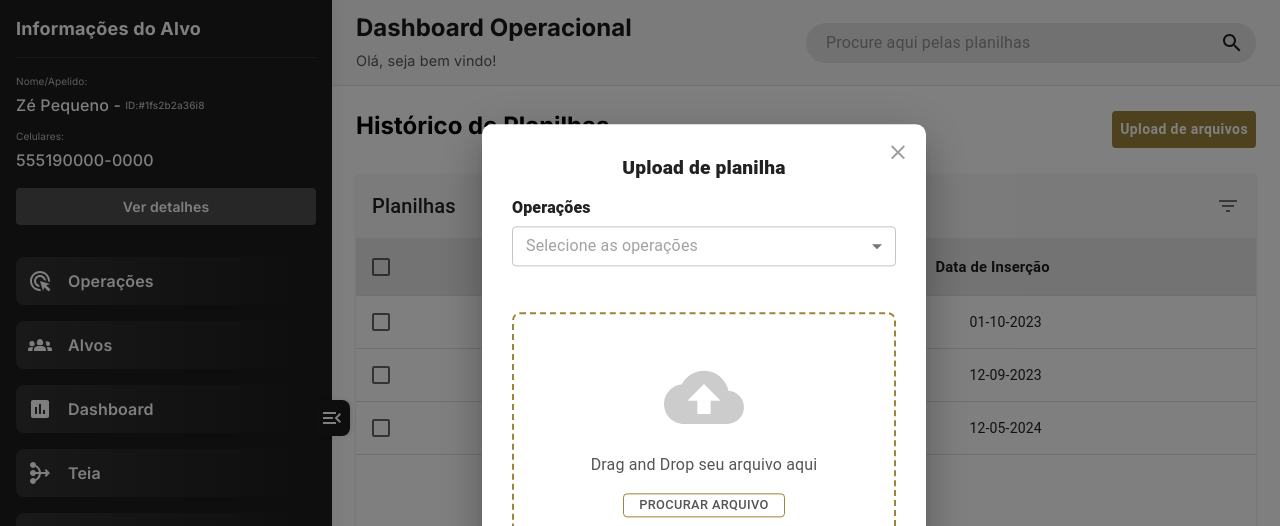
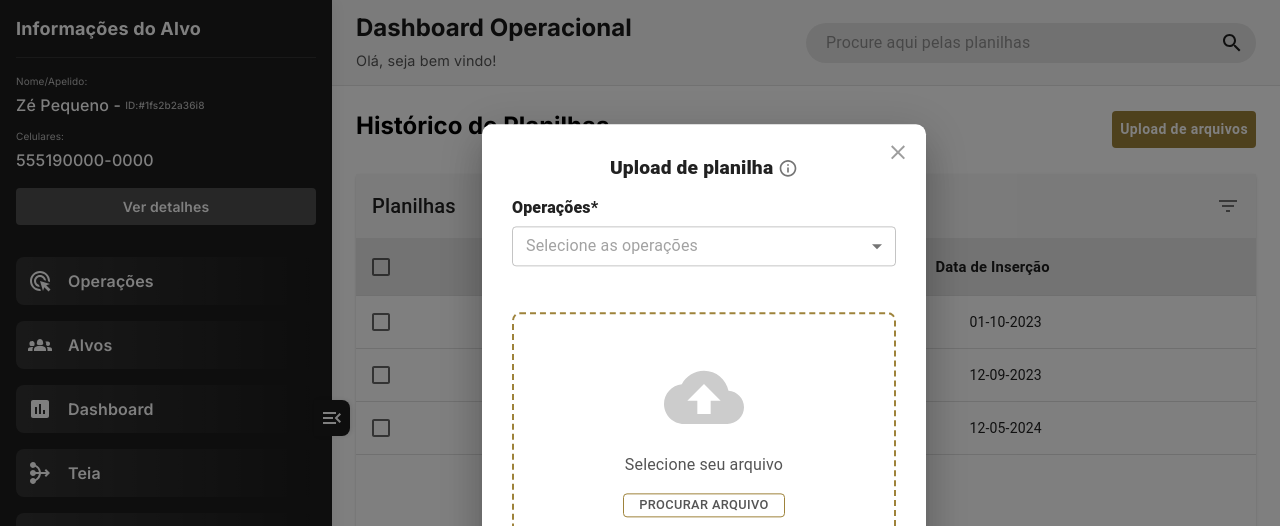
Before and after one commit to lucasdellatorre/dashboard-operacional-frontend, a React (Vite) app: page /planilhas in a window 1280 px wide. Both pictures are taken after a click on the button "Upload de arquivos". Shown: the top 526 px of the page. Built offline with nearby package versions, Linux system fonts and the light colour scheme.

Commit message:
add: tooltip and design changes

```diff
--- a/src/components/modal/uploadWorksheetModal.tsx
+++ b/src/components/modal/uploadWorksheetModal.tsx
@@ -1,23 +1,31 @@
-import { Box, Button, Dialog, IconButton, Typography } from "@mui/material";
+import {
+  Box,
+  Button,
+  Dialog,
+  IconButton,
+  Tooltip,
+  Typography,
+} from "@mui/material";
 import React from "react";
 import { Controller, useForm } from "react-hook-form";
 import { zodResolver } from "@hookform/resolvers/zod";
 import CloseIcon from "@mui/icons-material/Close";
+import InfoOutlinedIcon from "@mui/icons-material/InfoOutlined";
 import { z } from "zod";
 import UploadAreaInput from "../uploadAreaInput";
 import MultiSelect from "../multiSelect";
 
 const uploadModalSchema = z.object({
   uploadFile: z
-    .string({
-      required_error: "O upload de arquivo é obrigatório",
-    })
-    .min(1, "O upload de arquivo não pode estar vazio"),
+    .instanceof(File, {
+      message: "O upload de arquivo é obrigatório",
+    }),
   operations: z
     .array(z.string())
     .min(1, "Deve fornecer pelo menos uma operação")
     .nonempty("Lista de operações não pode estar vazia"),
 });
+
 
 interface UploadModalProps {
   isOpen: boolean;
@@ -42,7 +50,7 @@ const UploadWorksheetModal: React.FC<UploadModalProps> = ({
     setValue("operations", selected as [string, ...string[]]);
   };
   const handleFileSelected = (file: File) => {
-    setValue("uploadFile", file.name);
+    setValue("uploadFile", file);
   };
   const {
     control,
@@ -54,7 +62,7 @@ const UploadWorksheetModal: React.FC<UploadModalProps> = ({
     mode: "all",
     resolver: zodResolver(uploadModalSchema),
     defaultValues: {
-      uploadFile: "",
+      uploadFile: undefined,
       operations: [],
     },
   });
@@ -70,6 +78,7 @@ const UploadWorksheetModal: React.FC<UploadModalProps> = ({
           left: "55%",
           transform: "translate(-50%, -50%)",
           margin: 0,
+          overflow: "hidden",
         },
       }}
       open={isOpen}
@@ -92,12 +101,34 @@ const UploadWorksheetModal: React.FC<UploadModalProps> = ({
       <Box
         alignItems={"center"}
         display="flex"
-        flexDirection="column"
+        justifyContent={"center"}
         marginBottom={"0.8rem"}
+        gap={"0.3rem"}
       >
         <Typography sx={{ fontWeight: "900", fontSize: "1.2rem" }}>
           Upload de planilha
         </Typography>
+        <Tooltip
+          title={
+            "A planilha deve estar no formato .xlsx e conter as colunas obrigatórias: Especificações planilhas"
+          }
+          componentsProps={{
+            tooltip: {
+              sx: {
+                backgroundColor: "#fff",
+                borderRadius: "12px",
+                color: "rgba(0, 0, 0, 0.87)",
+                maxWidth: 220,
+                border: "1px solid #dadde9",
+                boxShadow: "0px 4px 12px rgba(0, 0, 0, 0.3)",
+              },
+            },
+          }}
+        >
+          <IconButton size="small" sx={{ padding: 0 }}>
+            <InfoOutlinedIcon fontSize="small" />
+          </IconButton>
+        </Tooltip>
       </Box>
       <Box
         display={"flex"}
@@ -112,7 +143,7 @@ const UploadWorksheetModal: React.FC<UploadModalProps> = ({
           gap="0.4rem"
         >
           <Typography sx={{ fontWeight: "800", fontSize: "1rem" }}>
-            Operações
+            Operações*
           </Typography>
           <Controller
             control={control}
@@ -150,7 +181,7 @@ const UploadWorksheetModal: React.FC<UploadModalProps> = ({
           <Controller
             control={control}
             name={"uploadFile"}
-            render={({ field }) => (
+            render={() => (
               <UploadAreaInput onFileSelect={handleFileSelected} />
             )}
           />
--- a/src/components/uploadAreaInput.tsx
+++ b/src/components/uploadAreaInput.tsx
@@ -1,15 +1,20 @@
 import { Box, Button, Typography } from "@mui/material";
-import React from "react";
+import React, { useState } from "react";
 import CloudUploadIcon from "@mui/icons-material/CloudUpload";
 
 interface UploadAreaInputProps {
   onFileSelect: (file: File) => void;
 }
 
-const UploadAreaInput: React.FC<UploadAreaInputProps> = ({ onFileSelect }) => {
+const UploadAreaInput: React.FC<UploadAreaInputProps> = ({
+  onFileSelect,
+}) => {
+  const [fileName, setFileName] = useState<string | null>(null);
+
   const handleFileSelect = (e: React.ChangeEvent<HTMLInputElement>) => {
     if (e.target.files && e.target.files.length > 0) {
       const selectedFile = e.target.files[0];
+      setFileName(selectedFile.name);
       console.log(selectedFile);
       onFileSelect(selectedFile);
     }
@@ -38,8 +43,8 @@ const UploadAreaInput: React.FC<UploadAreaInputProps> = ({ onFileSelect }) => {
 
       <CloudUploadIcon sx={{ fontSize: 80, color: "#ccc", mb: 2 }} />
 
-      <Typography fontSize={"1rem"} sx={{ color: "#555", mb: 2 }}>
-        Drag and Drop seu arquivo aqui
+      <Typography fontSize={"1rem"} sx={{ color: "#555", mb: 2 , textAlign: "center"}}>
+        {fileName || "Selecione seu arquivo"}{" "}
       </Typography>
 
       <Button
```
